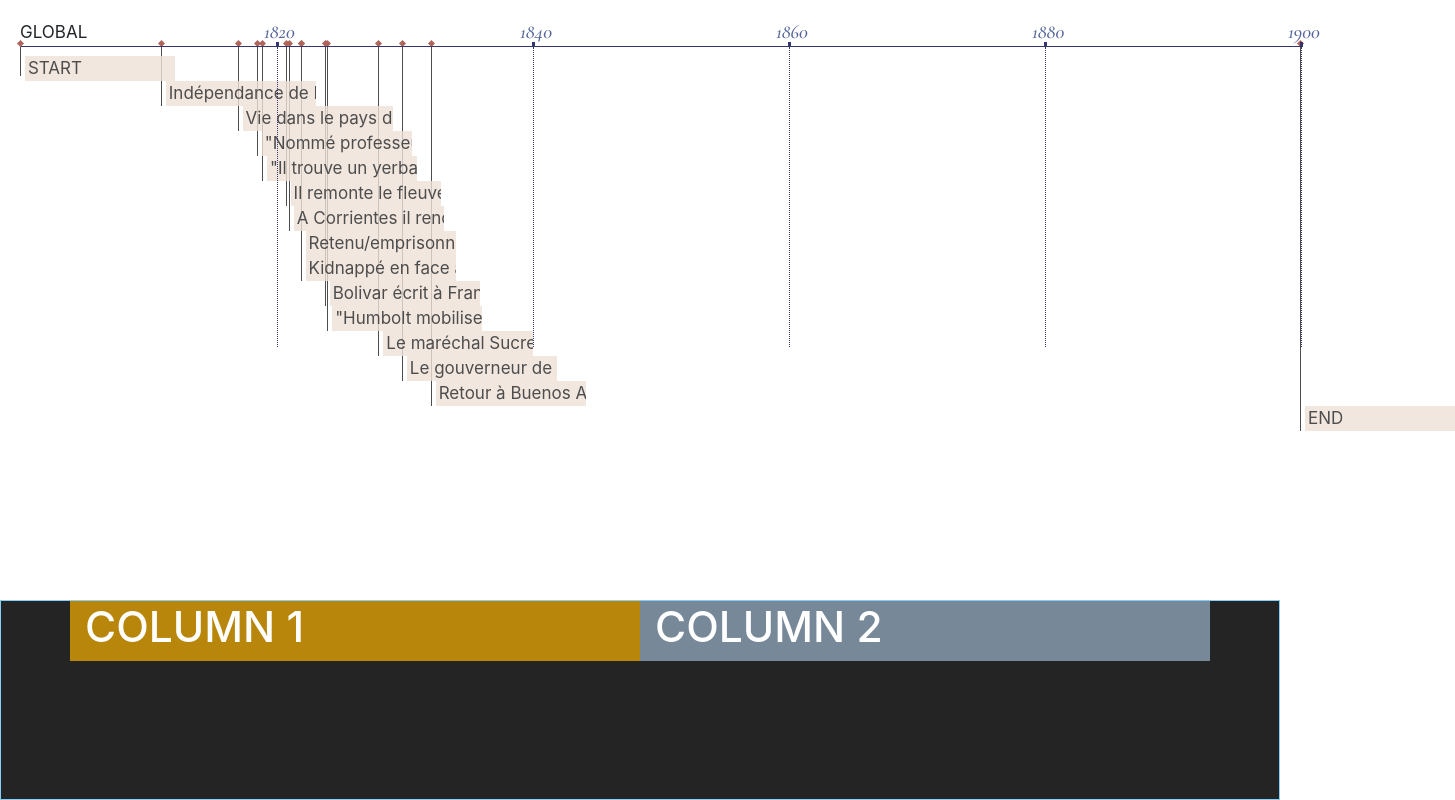
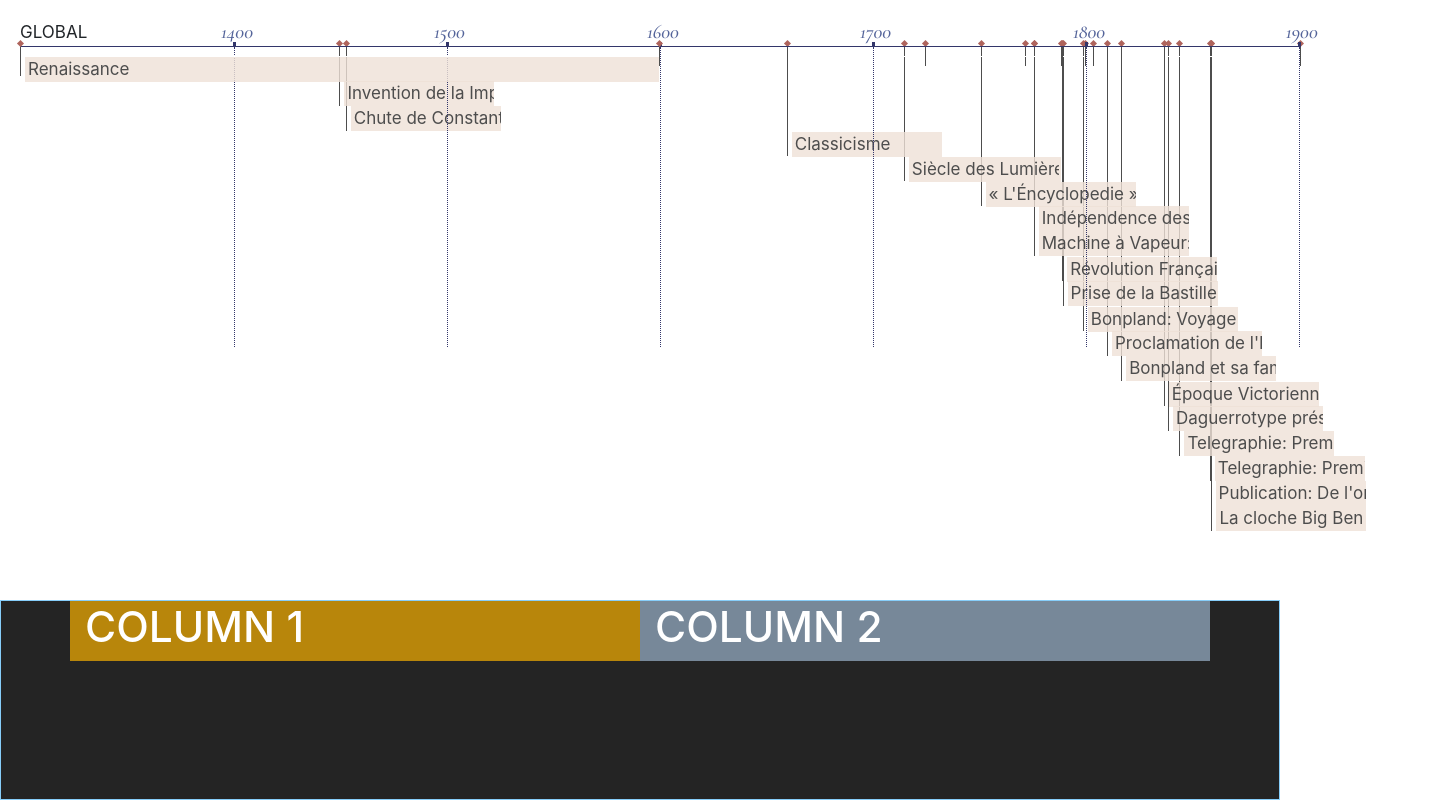
Before and after one commit to pleekMan/bonpland-timeline, a website with bundled scripts: page index.html in a window 1280 px wide. Shown: the whole page, 1455 px wide, since content can reach past the window. Built offline with nearby package versions, Linux system fonts and the light colour scheme.

Commit message:
Trying to work with the Range events...  :S

```diff
--- a/css/style.css
+++ b/css/style.css
@@ -143,14 +143,15 @@ a {
 	transform: rotate(45deg);
 }
 
+.ev-rangeIndicator {
+	border: 1px solid white;
+	border-width: 1px 0 0 0;
+}
+
+
 .ev-pinSelected {
 	background-color: var(--colorGreenStrong);
 	border: 1px solid var(--colorGreenStrong);
-}
-
-.ev-rangeIndicator {
-	border: 1px solid white;
-	border-width: 1px 0 0 0;
 }
 
 .ev-content {}
@@ -173,7 +174,7 @@ a {
 
 .ev-description:hover {
 	overflow: visible;
-	width: auto;
+	width: fit-content;
 	background-color: var(--colorGreenLight);
 	cursor: pointer;
 }
--- /dev/null
+++ b/db/histoire-1.tsv
@@ -0,0 +1,19 @@
+1	Renaissance	0-0-1300	0-0-1600	Europe	Période Historique
+2	Invention de la Imprimerie, par Gutenberg	0-0-1450		Europe	Event Historique
+3	Chute de Constantinople	0-0-1453		Europe	Event Historique
+4	Siècle des Lumières	0-0-1715	0-0-1789	Europe	Période Historique
+5	« L'Éncyclopedie » de Diderot et Alembert, période d'edition	0-0-1751	0-0-1772
+6	Époque Victorienne Britanique	0-0-1837	0-0-1901
+7	Publication: De l'origine des espèces, de Charles Darwin	0-0-1859
+8	La cloche Big Ben sonne pour la première fois	31-5-1859
+9	Machine à Vapeur: Mise au point par James Watt	0-0-1776
+10	Classicisme	0-0-1660	0-0-1725
+11	Indépendence des États-Unis	0-0-1776
+12	Révolution Française	5-5-1789	9-11-1799
+13	Prise de la Bastille	14-7-1789
+14	Bonpland: Voyage aux régions equinoxiales	0-0-1799	0-0-1804
+15	Proclamation de l'Indépendance Argentine de la Couronne Espagnole	25-5-1810		Buenos Aires - Argentine	social
+16	Bonpland et sa famille arrivent à Buenos Aires	29-1-1817		Buenos Aires - Argentine	voyage; vie personelle
+17	Telegraphie: Première Communication (ligne-simple) entre Baltimore et Washington	24-5-1844
+18	Telegraphie: Première Communication interAtlantic entre British NorthAmerica et L'Irelande	16-8-1858
+19	Daguerrotype présenté au public	0-0-1839
--- a/js/controller.js
+++ b/js/controller.js
@@ -1,7 +1,5 @@
 
 // START THE SERVER => RUN: python3 -m http.server (adding a number at the end selects the port (default: 8000) )
-
-console.log("--- CONTROLLER LOADED");
 
 // const parseCsv = require('csv-parse/lib/sync.js');
 //const parseCsv = require('csv');
@@ -43,7 +41,7 @@ function getDatabaseRaw() {
 		}
 	}
 
-	xhttp.open("GET", "../db/events-db.tsv", true);
+	xhttp.open("GET", "../db/histoire-1.tsv", true);
 	xhttp.send();
 }
 
@@ -76,6 +74,8 @@ function setup(eventData) {
 
 		eventObj.find(".ev-timeIndicatorPin").addClass("ev-pinSelected");
 		eventObj.find(".ev-timeIndicator").addClass("ev-pinSelected");
+		eventObj.find(".ev-rangeIndicator").addClass("ev-pinSelected");
+
 
 		// eventObj.find(".ev-description").css("overflow", "visible");
 
@@ -86,6 +86,8 @@ function setup(eventData) {
 		$("#selectedDateMarker").css("display","none");
 		eventObj.find(".ev-timeIndicatorPin").removeClass("ev-pinSelected");
 		eventObj.find(".ev-timeIndicator").removeClass("ev-pinSelected");
+		eventObj.find(".ev-rangeIndicator").removeClass("ev-pinSelected");
+
 
 		// eventObj.find(".ev-description").css("overflow", "hidden");
 
--- a/js/jsonFormatter.js
+++ b/js/jsonFormatter.js
@@ -18,16 +18,20 @@ function parseDB(database) {
 		startDate.setFullYear(startDateFormatted[2]);
 		startDate.setMonth(startDateFormatted[1]);
 		startDate.setDate(startDateFormatted[0]);
-		startDate.setTime
+		// startDate.setTime
 		// console.log(startDate);
 
 		// IF IT HAS AN END DATE
+		if (eventFields[3] != undefined) {
 			if (eventFields[3] != "") {
 				var endDateFormatted = formatDate(eventFields[3]);
 				endDate.setFullYear(endDateFormatted[2]);
 				endDate.setMonth(endDateFormatted[1]);
 				endDate.setDate(endDateFormatted[0]);
 				// console.log(endDate);
+			} else {
+				endDate = startDate;
+			}
 		} else {
 			endDate = startDate;
 		}
```
Lines whose indentation alone changed are shown as unchanged.
